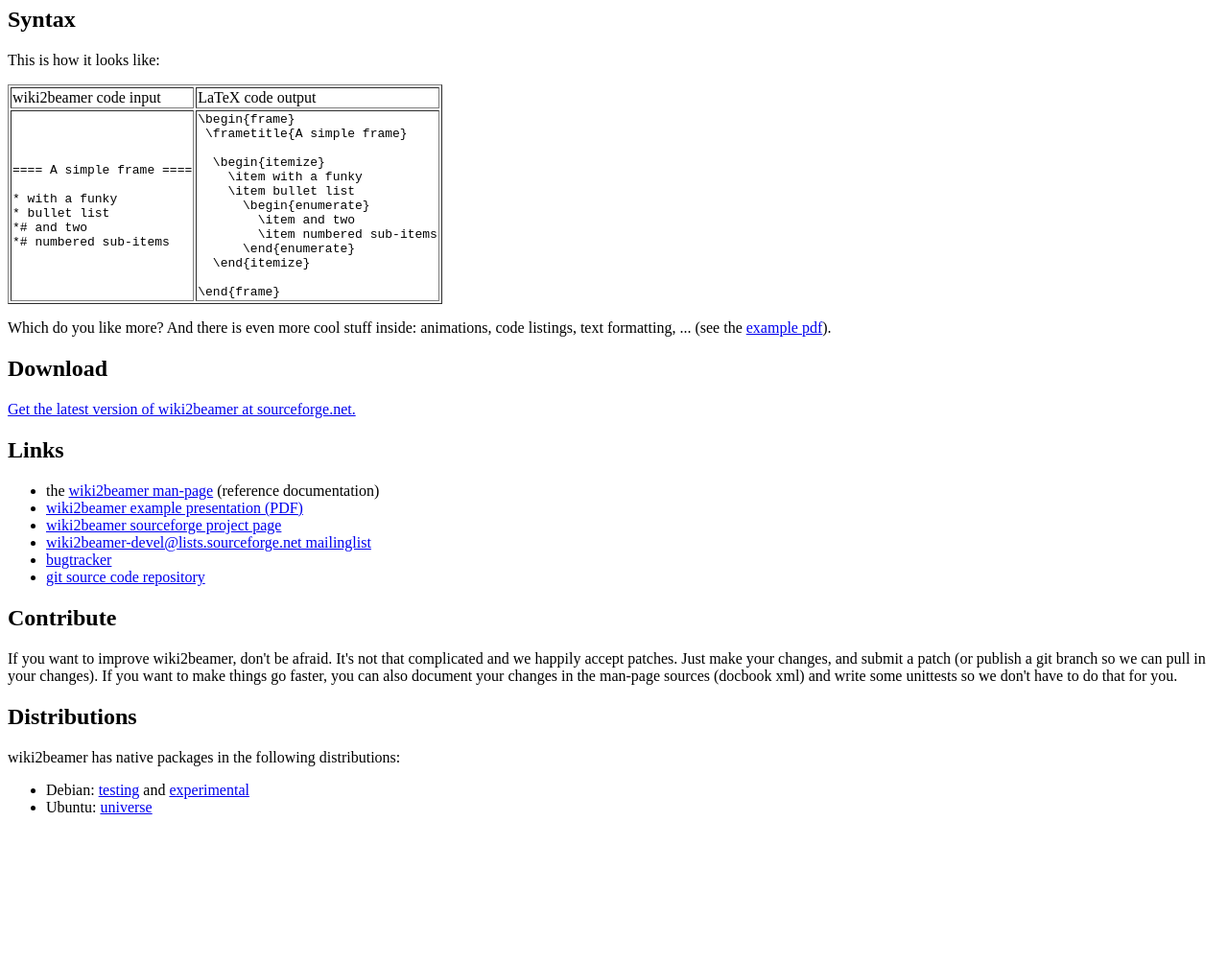
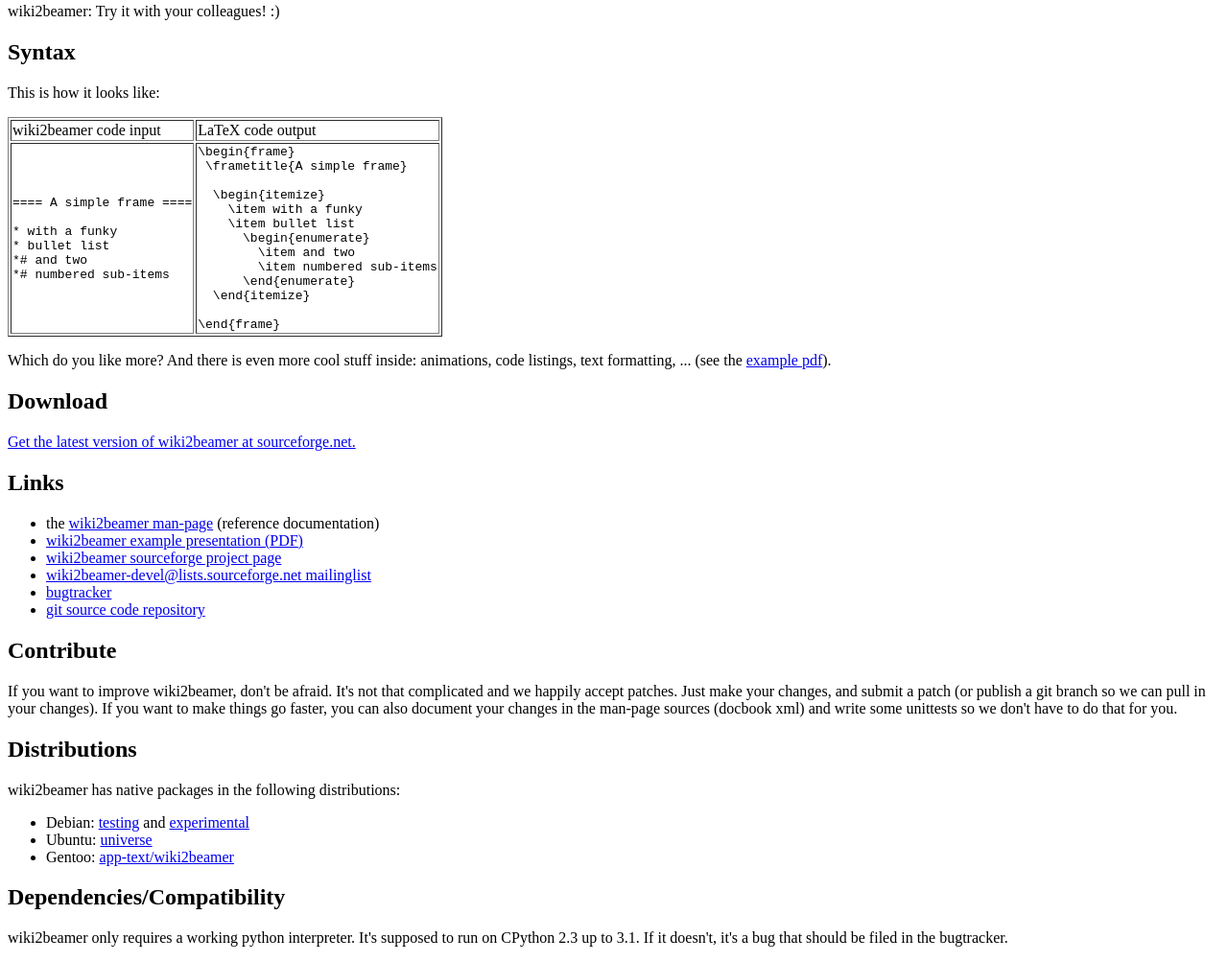
Before and after one commit to wiki2beamer/wiki2beamer, a plain HTML site: page web/index.html in a window 1280 px wide. Shown: the part 149-1152 px from the top of the page at 96% size. Before the commit the page ends 1016 px from the top, so only its background shows below. Drawn offline with Linux system fonts and the light colour scheme.

Commit message:
updated some meta files

```diff
--- a/web/index.html
+++ b/web/index.html
@@ -11,7 +11,8 @@
 It's written in python and should run on windows and all *nix platforms.
 Why collaborative? Because you can use it with version control systems.
 Afraid to loose some LaTeX powers? Don't worry: you can always fall back to
-plain LaTeX as wiki2beamer is just a preprocessor. Try it with your colleagues! :)</p>
+plain LaTeX as wiki2beamer is just a preprocessor.</p>
+<p>wiki2beamer: Try it with your colleagues! :)</p>
 
 <h2>Syntax</h2>
 <p>This is how it looks like:</p>
@@ -82,7 +83,15 @@
 <ul>
 	<li>Debian: <a href="http://packages.debian.org/squeeze/wiki2beamer">testing</a> and <a href="http://packages.debian.org/experimental/wiki2beamer">experimental</a></li>
 	<li>Ubuntu: <a href="http://packages.ubuntu.com/maverick/wiki2beamer">universe</a></li>
+	<li>Gentoo: <a href="http://packages.gentoo.org/package/app-text/wiki2beamer">app-text/wiki2beamer</a></li>
 </ul>
+
+<h2>Dependencies/Compatibility</h2>
+<p>
+wiki2beamer only requires a working python interpreter.
+It's supposed to run on CPython 2.3 up to 3.1.
+If it doesn't, it's a bug that should be filed in the bugtracker.
+</p>
 
 </body>
 
```
Also changed, not shown: 1 other file.
